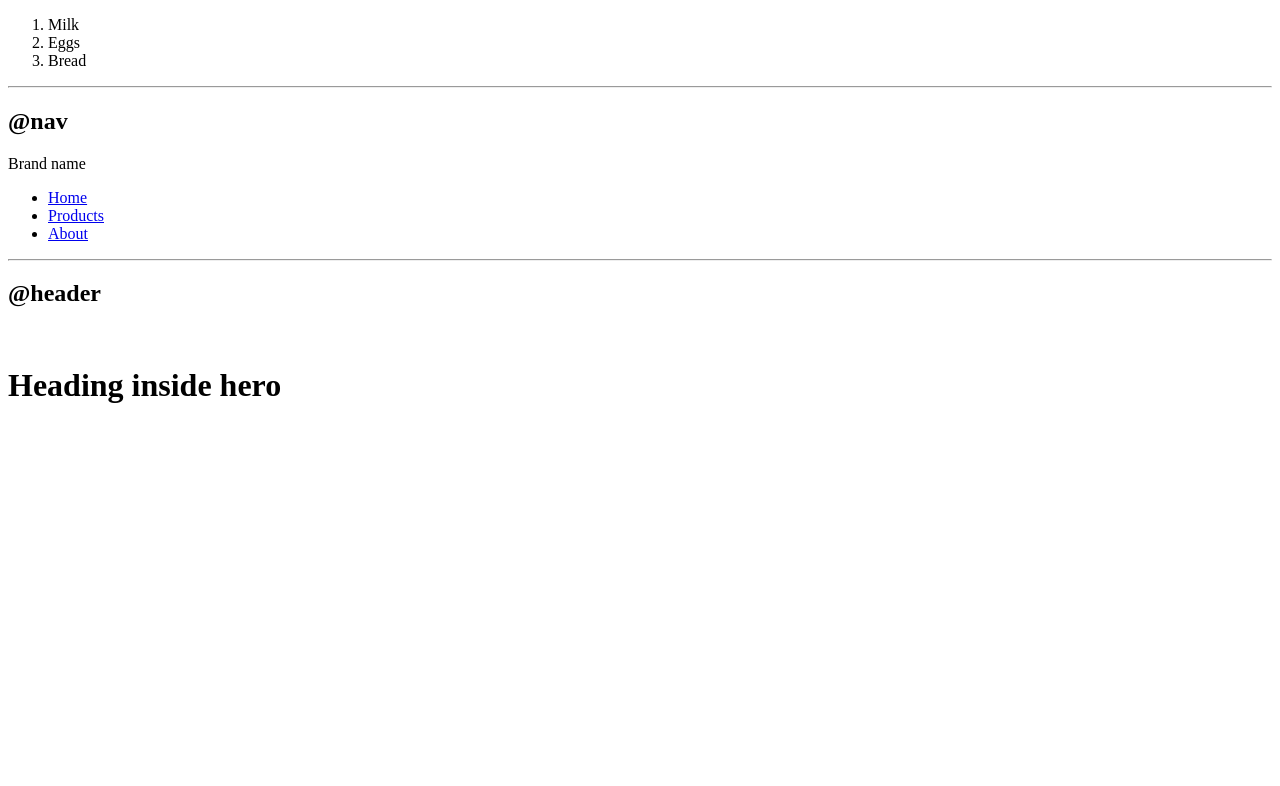
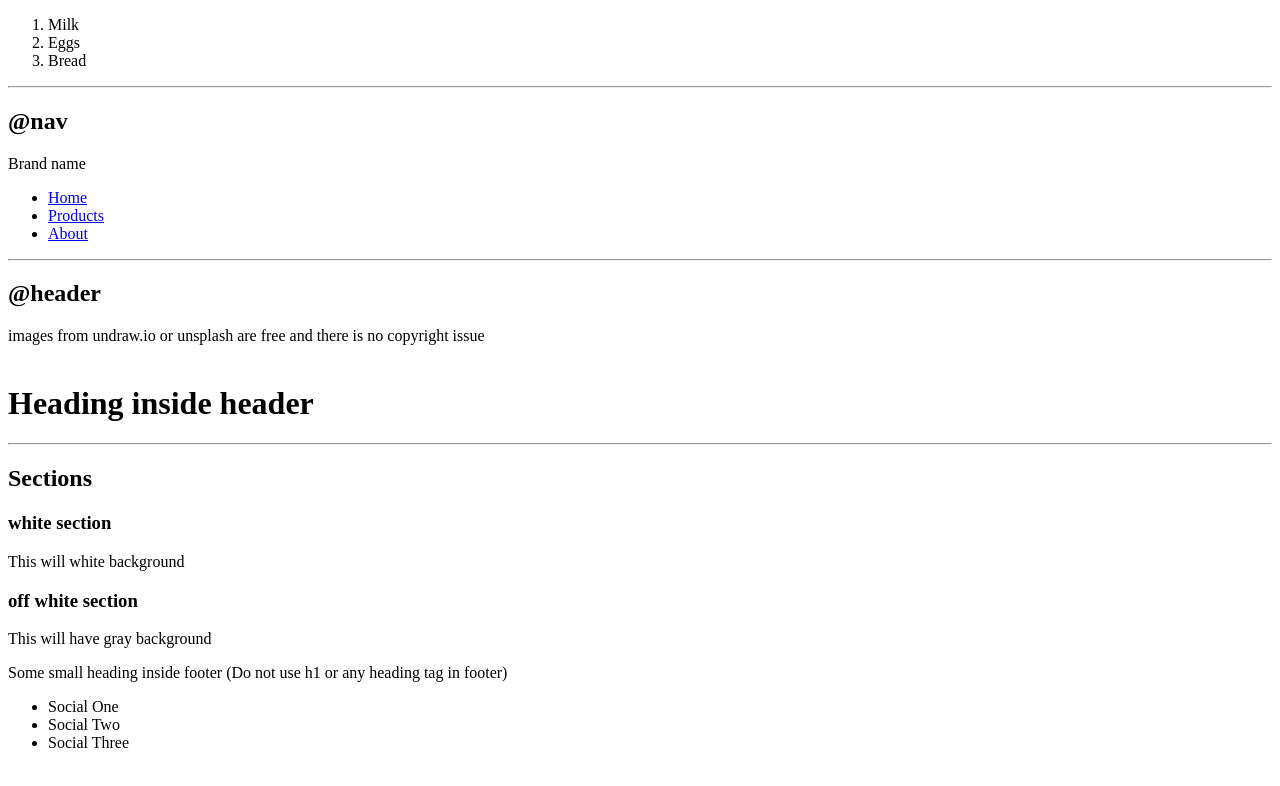
Before and after one commit to GreatParamjitSingh/neogCamp-Lesson-Three-Learning-Css-and-HTML, a plain HTML site: page index.html in a window 1280 px wide. Shown: the part 978-1764 px from the top of the page. Before the commit the page ends 1651 px from the top, so only its background shows below. Drawn offline with Linux system fonts and the light colour scheme.

Commit message:
sections and footer

```diff
--- a/index.html
+++ b/index.html
@@ -6,6 +6,7 @@
     <meta name="viewport" content="width=device-width, initial-scale=1.0" />
     <title>Document</title>
   </head>
+
   <body>
     <h1>Parmjit component Library</h1>
     <p>
@@ -80,10 +81,38 @@
     <hr />
 
     <h2>@header</h2>
+    <div>
+      images from undraw.io or unsplash are free and there is no copyright issue
+    </div>
     <header>
       <img src="images/main image.svg" alt="" />
-      <h1>Heading inside hero</h1>
+      <h1>Heading inside header</h1>
     </header>
+    <hr />
+
+    <h2>Sections</h2>
+    <section>
+      <h3>white section</h3>
+      <p>This will white background</p>
+    </section>
+
+    <section>
+      <h3>off white section</h3>
+      <p>This will have gray background</p>
+    </section>
+
+    <footer>
+      <div>
+        Some small heading inside footer (Do not use h1 or any heading tag in
+        footer)
+      </div>
+      <ul>
+        <li>Social One</li>
+        <li>Social Two</li>
+        <li>Social Three</li>
+      </ul>
+    </footer>
+
     <div style="height: 30vh"></div>
   </body>
 </html>
```
